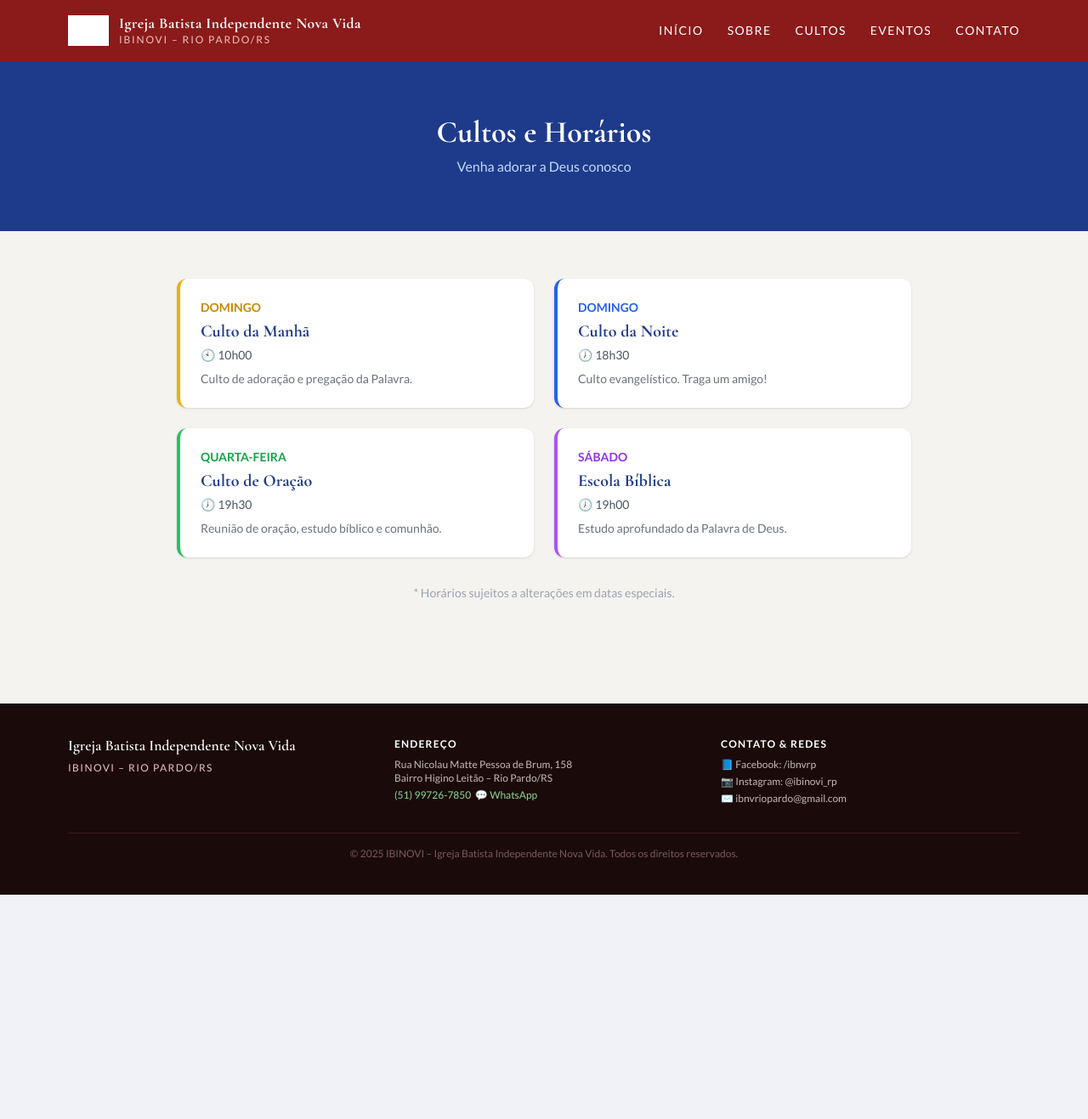
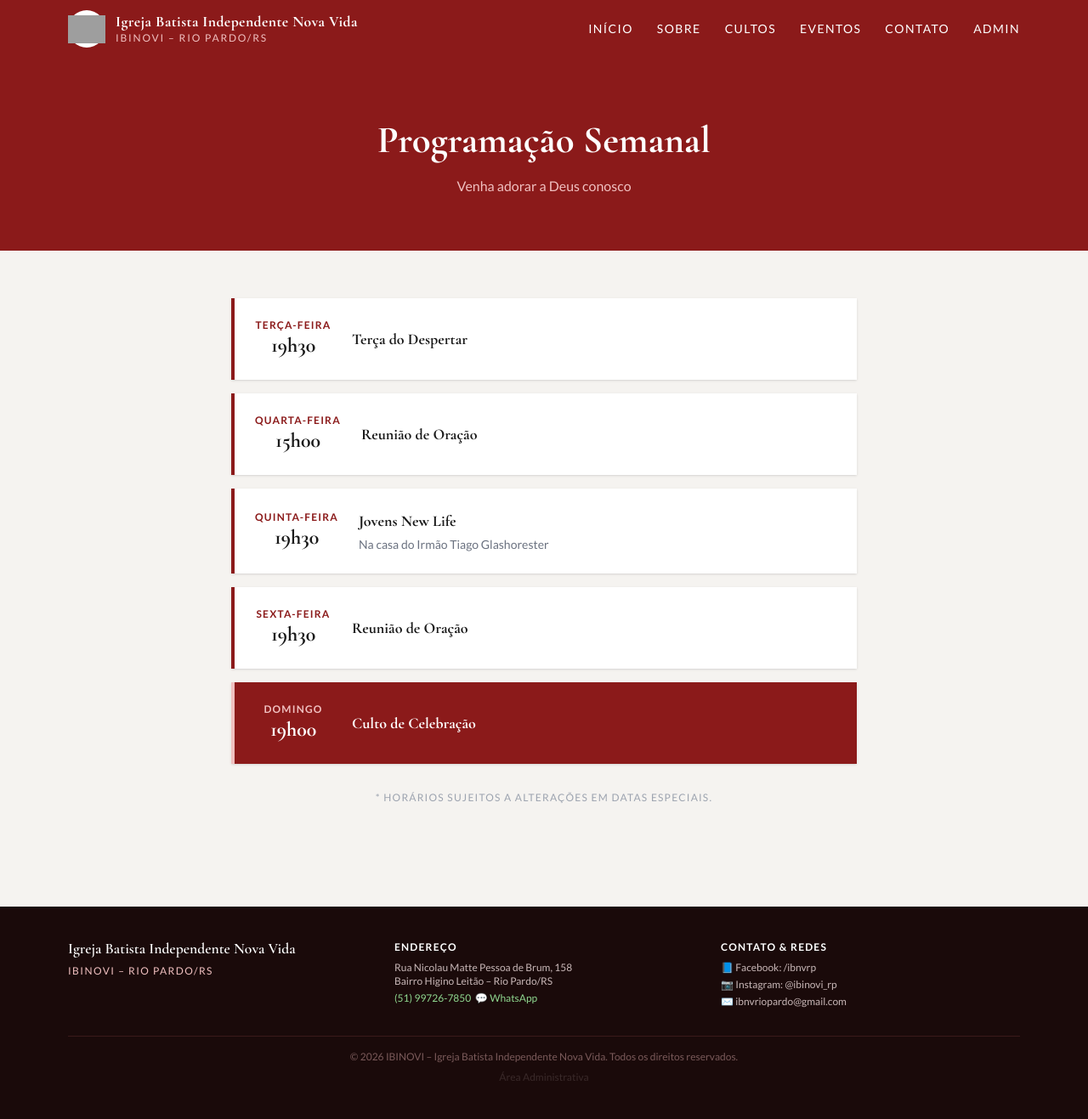
Before and after one commit to douglasherzog/IgrejaBatistaRP, a FastAPI app: page /cultos in a window 1280 px wide. Shown: the whole page at 85% size. Before the commit the page ends 1053 px from the top, so only its background shows below. Run offline with FastAPI, Linux system fonts and the light colour scheme; some libraries are stand-ins or nearby versions; grey boxes are pictures that could not be loaded.

Commit message:
fix: corrige JWT sub string, load_dotenv no auth, enumerate no Jinja2, navbar admin e link voltar ao site

```diff
--- a/app/auth.py
+++ b/app/auth.py
@@ -8,9 +8,11 @@ from jose import JWTError, jwt
 from passlib.context import CryptContext
 from fastapi import Depends, HTTPException, status, Cookie
 from sqlalchemy.orm import Session
+from dotenv import load_dotenv
 from app.database import get_db
 from app.models import Admin
 
+load_dotenv(override=True)
 SECRET_KEY = os.getenv("SECRET_KEY", "chave-secreta-troque-em-producao")
 ALGORITHM = "HS256"
 TOKEN_EXPIRE_HOURS = 8
@@ -29,6 +31,8 @@ def verificar_senha(senha: str, hash: str) -> bool:
 
 def criar_token(data: dict) -> str:
     payload = data.copy()
+    if "sub" in payload:
+        payload["sub"] = str(payload["sub"])
     payload["exp"] = datetime.utcnow() + timedelta(hours=TOKEN_EXPIRE_HOURS)
     return jwt.encode(payload, SECRET_KEY, algorithm=ALGORITHM)
 
@@ -67,7 +71,7 @@ def get_admin_atual(
     payload = verificar_token(session_token)
     if not payload:
         raise HTTPException(status_code=status.HTTP_401_UNAUTHORIZED, detail="Sessão inválida")
-    admin = db.query(Admin).filter(Admin.id == payload.get("sub")).first()
+    admin = db.query(Admin).filter(Admin.id == int(payload.get("sub"))).first()
     if not admin:
         raise HTTPException(status_code=status.HTTP_401_UNAUTHORIZED, detail="Usuário não encontrado")
     return admin
--- a/app/routers/auth.py
+++ b/app/routers/auth.py
@@ -58,7 +58,7 @@ def totp_verificar(
     payload = auth_service.verificar_token(totp_token)
     if not payload or payload.get("etapa") != "totp":
         return RedirectResponse(url="/admin/login", status_code=302)
-    admin = db.query(Admin).filter(Admin.id == payload["sub"]).first()
+    admin = db.query(Admin).filter(Admin.id == int(payload["sub"])).first()
     if not admin or not auth_service.verificar_totp(admin.totp_secret, codigo):
         return templates.TemplateResponse(
             "admin/totp.html",
@@ -85,7 +85,7 @@ def setup_totp_page(request: Request, token: str = None, db: Session = Depends(g
     payload = auth_service.verificar_token(token)
     if not payload:
         raise HTTPException(status_code=400, detail="Token inválido ou expirado")
-    admin = db.query(Admin).filter(Admin.id == payload["sub"]).first()
+    admin = db.query(Admin).filter(Admin.id == int(payload["sub"])).first()
     if not admin:
         raise HTTPException(status_code=404)
     if not admin.totp_secret:
@@ -109,7 +109,7 @@ def setup_totp_confirmar(
     payload = auth_service.verificar_token(token)
     if not payload:
         raise HTTPException(status_code=400, detail="Token inválido")
-    admin = db.query(Admin).filter(Admin.id == payload["sub"]).first()
+    admin = db.query(Admin).filter(Admin.id == int(payload["sub"])).first()
     if not auth_service.verificar_totp(admin.totp_secret, codigo):
         qrcode_b64 = auth_service.gerar_qrcode_base64(admin.totp_secret, admin.email)
         return templates.TemplateResponse("admin/setup_totp.html", {
--- a/templates/admin/base_admin.html
+++ b/templates/admin/base_admin.html
@@ -4,6 +4,7 @@
     <meta charset="UTF-8">
     <meta name="viewport" content="width=device-width, initial-scale=1.0">
     <title>{% block title %}Administração{% endblock %} – IBINOVI</title>
+    <link rel="icon" type="image/png" href="/static/img/logo.png">
     <script src="https://cdn.tailwindcss.com"></script>
     <link href="https://fonts.googleapis.com/css2?family=Lato:wght@300;400;700&display=swap" rel="stylesheet">
     <style>body { font-family: 'Lato', sans-serif; }</style>
--- a/templates/admin/caixa/lista.html
+++ b/templates/admin/caixa/lista.html
@@ -16,8 +16,8 @@
 <!-- Navegação de mês -->
 <form method="get" class="flex gap-2 mb-6 items-center">
     <select name="mes" class="border rounded-lg px-3 py-2 text-sm focus:outline-none focus:ring-2 focus:ring-blue-500">
-        {% for i, nome in enumerate(['Janeiro','Fevereiro','Março','Abril','Maio','Junho','Julho','Agosto','Setembro','Outubro','Novembro','Dezembro'], 1) %}
-        <option value="{{ i }}" {% if i == mes %}selected{% endif %}>{{ nome }}</option>
+        {% for item in [(1,'Janeiro'),(2,'Fevereiro'),(3,'Março'),(4,'Abril'),(5,'Maio'),(6,'Junho'),(7,'Julho'),(8,'Agosto'),(9,'Setembro'),(10,'Outubro'),(11,'Novembro'),(12,'Dezembro')] %}
+        <option value="{{ item[0] }}" {% if item[0] == mes %}selected{% endif %}>{{ item[1] }}</option>
         {% endfor %}
     </select>
     <input type="number" name="ano" value="{{ ano }}" min="2020" max="2099"
--- a/templates/admin/login.html
+++ b/templates/admin/login.html
@@ -45,6 +45,9 @@
         </button>
     </form>
     <p class="text-center text-xs text-gray-400 mt-6">Acesso restrito a administradores</p>
+    <div class="text-center mt-3">
+        <a href="/" class="text-xs text-blue-400 hover:text-blue-600 transition">← Voltar ao site</a>
+    </div>
 </div>
 </body>
 </html>
--- a/templates/base.html
+++ b/templates/base.html
@@ -4,6 +4,7 @@
     <meta charset="UTF-8">
     <meta name="viewport" content="width=device-width, initial-scale=1.0">
     <title>{% block title %}Igreja Batista Independente Nova Vida - Rio Pardo/RS{% endblock %}</title>
+    <link rel="icon" type="image/png" href="/static/img/logo.png">
     <script src="https://cdn.tailwindcss.com"></script>
     <script>
         tailwind.config = {
@@ -38,7 +39,9 @@
 <nav style="background-color:#8B1A1A" class="text-white shadow-lg">
     <div class="max-w-6xl mx-auto px-4 py-3 flex items-center justify-between">
         <a href="/" class="flex items-center gap-3">
-            <img src="/static/img/logo.png" alt="Logo" class="h-12 w-12 object-contain brightness-0 invert" onerror="this.style.display='none'">
+            <div class="rounded-full flex items-center justify-center" style="background:white;width:44px;height:44px;flex-shrink:0">
+                <img src="/static/img/logo.png" alt="Logo" style="width:54px;height:54px;object-fit:contain" onerror="this.parentElement.style.display='none'">
+            </div>
             <div>
                 <div class="text-base font-bold leading-tight tracking-wide" style="font-family:'Cormorant Garamond',serif;font-size:1.1rem">Igreja Batista Independente Nova Vida</div>
                 <div class="text-xs" style="color:#f0c0c0;letter-spacing:0.15em">IBINOVI – RIO PARDO/RS</div>
@@ -50,6 +53,7 @@
             <a href="/cultos" class="hover:text-red-200 transition">Cultos</a>
             <a href="/eventos" class="hover:text-red-200 transition">Eventos</a>
             <a href="/contato" class="hover:text-red-200 transition">Contato</a>
+            <a href="/admin/login" class="hover:text-red-200 transition">Admin</a>
         </div>
         <button class="md:hidden" onclick="document.getElementById('mobile-menu').classList.toggle('hidden')">
             <svg class="w-6 h-6" fill="none" stroke="currentColor" viewBox="0 0 24 24">
@@ -63,6 +67,7 @@
         <a href="/cultos" class="hover:text-red-200">Cultos</a>
         <a href="/eventos" class="hover:text-red-200">Eventos</a>
         <a href="/contato" class="hover:text-red-200">Contato</a>
+        <a href="/admin/login" class="hover:text-red-200">Admin</a>
     </div>
 </nav>
 
@@ -89,7 +94,8 @@
             </div>
         </div>
         <div class="pt-4 text-center" style="border-top:1px solid #3a1a1a">
-            <p class="text-xs" style="color:#7a5a5a">&copy; 2025 IBINOVI – Igreja Batista Independente Nova Vida. Todos os direitos reservados.</p>
+            <p class="text-xs" style="color:#7a5a5a">&copy; 2026 IBINOVI – Igreja Batista Independente Nova Vida. Todos os direitos reservados.</p>
+            <a href="/admin/login" class="text-xs hover:text-white mt-2 inline-block" style="color:#3a2a2a">Área Administrativa</a>
         </div>
     </div>
 </footer>
--- a/templates/publico/contato.html
+++ b/templates/publico/contato.html
@@ -36,8 +36,8 @@
                 <span class="text-2xl">🕙</span>
                 <div>
                     <p class="font-semibold">Cultos</p>
-                    <p class="text-sm text-gray-500">Dom 10h e 18h30 | Qua 19h30</p>
-                    <p class="text-sm text-gray-500">Sáb 19h (Escola Bíblica)</p>
+                    <p class="text-sm text-gray-500">Ter 19h30 | Qua 15h | Qui 19h30</p>
+                    <p class="text-sm text-gray-500">Sex 19h30 | Dom 19h (Celebração)</p>
                 </div>
             </div>
             <div class="flex items-start gap-3">
--- a/templates/publico/cultos.html
+++ b/templates/publico/cultos.html
@@ -1,37 +1,66 @@
 {% extends "base.html" %}
-{% block title %}Cultos – IBINOVI Rio Pardo/RS{% endblock %}
+{% block title %}Programação – IBINOVI Rio Pardo/RS{% endblock %}
 {% block content %}
-<section class="bg-blue-900 text-white py-16 px-4 text-center">
-    <h1 class="text-4xl font-bold mb-2">Cultos e Horários</h1>
-    <p class="text-blue-200">Venha adorar a Deus conosco</p>
+<section class="py-16 px-4 text-center text-white" style="background-color:#8B1A1A">
+    <h1 class="font-bold mb-2" style="font-family:'Cormorant Garamond',serif;font-size:2.8rem">Programação Semanal</h1>
+    <p style="color:#f0c0c0">Venha adorar a Deus conosco</p>
 </section>
-<section class="max-w-4xl mx-auto px-4 py-14">
-    <div class="grid grid-cols-1 md:grid-cols-2 gap-6">
-        <div class="bg-white rounded-xl shadow p-6 border-l-4 border-yellow-500">
-            <p class="text-yellow-600 font-semibold text-sm uppercase mb-1">Domingo</p>
-            <h3 class="text-xl font-bold text-blue-900 mb-1">Culto da Manhã</h3>
-            <p class="text-gray-600 text-sm">🕙 10h00</p>
-            <p class="text-gray-500 text-sm mt-2">Culto de adoração e pregação da Palavra.</p>
+
+<section class="max-w-3xl mx-auto px-4 py-14">
+    <div class="space-y-4">
+
+        <div class="bg-white shadow flex items-center gap-6 p-6" style="border-left:4px solid #8B1A1A">
+            <div class="text-center" style="min-width:90px">
+                <p class="font-bold uppercase text-xs tracking-widest" style="color:#8B1A1A">Terça-feira</p>
+                <p class="text-2xl font-bold" style="font-family:'Cormorant Garamond',serif;color:#1a1a1a">19h30</p>
+            </div>
+            <div>
+                <h3 class="font-bold text-lg" style="font-family:'Cormorant Garamond',serif;color:#1a1a1a">Terça do Despertar</h3>
+            </div>
         </div>
-        <div class="bg-white rounded-xl shadow p-6 border-l-4 border-blue-600">
-            <p class="text-blue-600 font-semibold text-sm uppercase mb-1">Domingo</p>
-            <h3 class="text-xl font-bold text-blue-900 mb-1">Culto da Noite</h3>
-            <p class="text-gray-600 text-sm">🕖 18h30</p>
-            <p class="text-gray-500 text-sm mt-2">Culto evangelístico. Traga um amigo!</p>
+
+        <div class="bg-white shadow flex items-center gap-6 p-6" style="border-left:4px solid #8B1A1A">
+            <div class="text-center" style="min-width:90px">
+                <p class="font-bold uppercase text-xs tracking-widest" style="color:#8B1A1A">Quarta-feira</p>
+                <p class="text-2xl font-bold" style="font-family:'Cormorant Garamond',serif;color:#1a1a1a">15h00</p>
+            </div>
+            <div>
+                <h3 class="font-bold text-lg" style="font-family:'Cormorant Garamond',serif;color:#1a1a1a">Reunião de Oração</h3>
+            </div>
         </div>
-        <div class="bg-white rounded-xl shadow p-6 border-l-4 border-green-500">
-            <p class="text-green-600 font-semibold text-sm uppercase mb-1">Quarta-feira</p>
-            <h3 class="text-xl font-bold text-blue-900 mb-1">Culto de Oração</h3>
-            <p class="text-gray-600 text-sm">🕖 19h30</p>
-            <p class="text-gray-500 text-sm mt-2">Reunião de oração, estudo bíblico e comunhão.</p>
+
+        <div class="bg-white shadow flex items-center gap-6 p-6" style="border-left:4px solid #8B1A1A">
+            <div class="text-center" style="min-width:90px">
+                <p class="font-bold uppercase text-xs tracking-widest" style="color:#8B1A1A">Quinta-feira</p>
+                <p class="text-2xl font-bold" style="font-family:'Cormorant Garamond',serif;color:#1a1a1a">19h30</p>
+            </div>
+            <div>
+                <h3 class="font-bold text-lg" style="font-family:'Cormorant Garamond',serif;color:#1a1a1a">Jovens New Life</h3>
+                <p class="text-sm text-gray-500 mt-1">Na casa do Irmão Tiago Glashorester</p>
+            </div>
         </div>
-        <div class="bg-white rounded-xl shadow p-6 border-l-4 border-purple-500">
-            <p class="text-purple-600 font-semibold text-sm uppercase mb-1">Sábado</p>
-            <h3 class="text-xl font-bold text-blue-900 mb-1">Escola Bíblica</h3>
-            <p class="text-gray-600 text-sm">🕖 19h00</p>
-            <p class="text-gray-500 text-sm mt-2">Estudo aprofundado da Palavra de Deus.</p>
+
+        <div class="bg-white shadow flex items-center gap-6 p-6" style="border-left:4px solid #8B1A1A">
+            <div class="text-center" style="min-width:90px">
+                <p class="font-bold uppercase text-xs tracking-widest" style="color:#8B1A1A">Sexta-feira</p>
+                <p class="text-2xl font-bold" style="font-family:'Cormorant Garamond',serif;color:#1a1a1a">19h30</p>
+            </div>
+            <div>
+                <h3 class="font-bold text-lg" style="font-family:'Cormorant Garamond',serif;color:#1a1a1a">Reunião de Oração</h3>
+            </div>
         </div>
+
+        <div class="shadow flex items-center gap-6 p-6 text-white" style="border-left:4px solid #f0c0c0;background-color:#8B1A1A">
+            <div class="text-center" style="min-width:90px">
+                <p class="font-bold uppercase text-xs tracking-widest" style="color:#f0c0c0">Domingo</p>
+                <p class="text-2xl font-bold" style="font-family:'Cormorant Garamond',serif">19h00</p>
+            </div>
+            <div>
+                <h3 class="font-bold text-lg" style="font-family:'Cormorant Garamond',serif">Culto de Celebração</h3>
+            </div>
+        </div>
+
     </div>
-    <p class="text-center text-gray-400 text-sm mt-8">* Horários sujeitos a alterações em datas especiais.</p>
+    <p class="text-center text-gray-400 text-xs mt-8 uppercase tracking-widest">* Horários sujeitos a alterações em datas especiais.</p>
 </section>
 {% endblock %}
```
